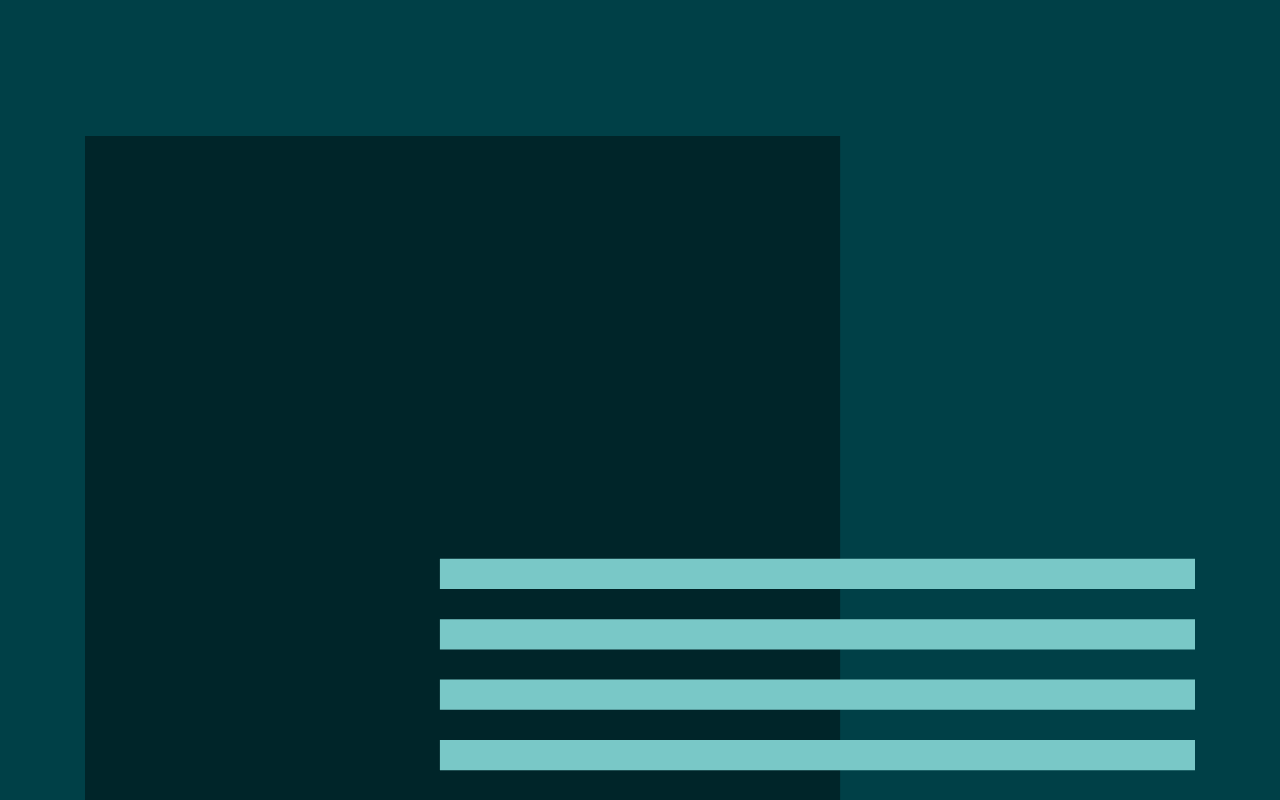
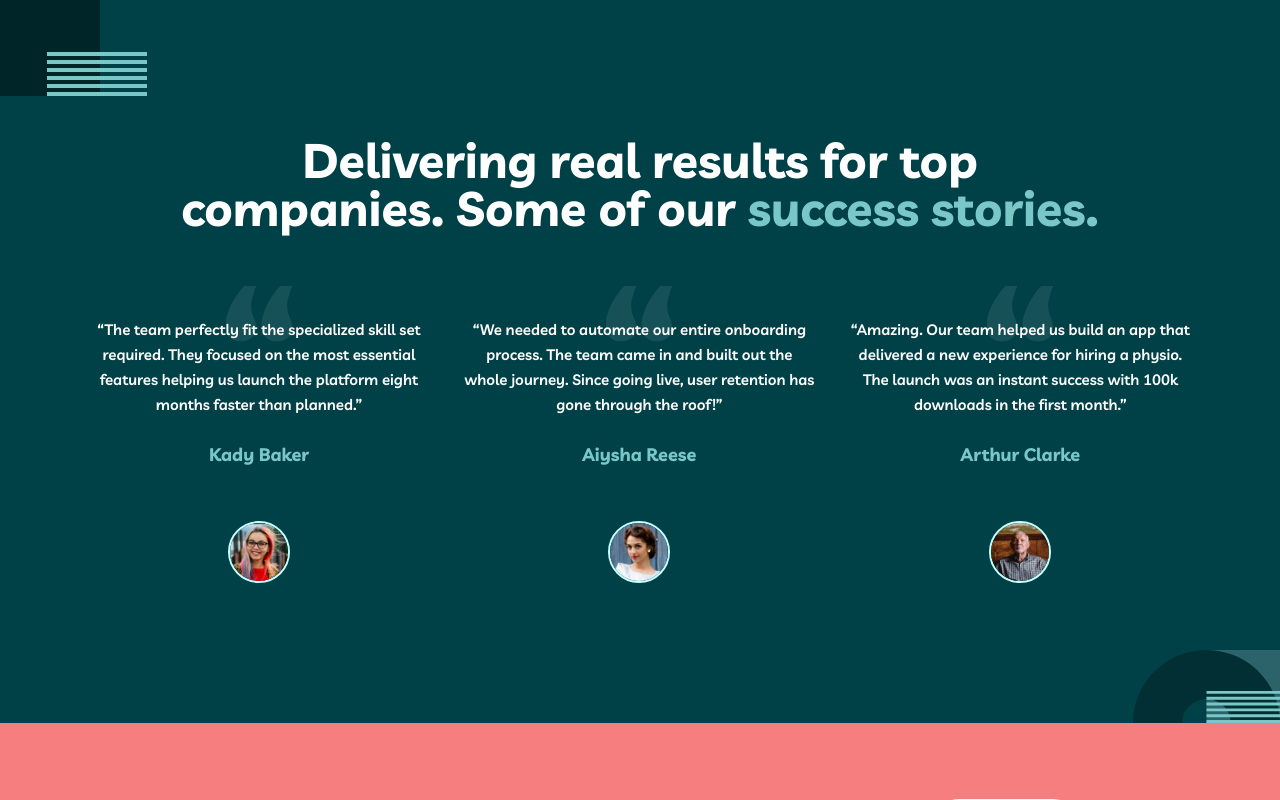
Before and after one commit to MorMarzan/myteam, a React (Vite) app: page / in a window 1280 px wide. Shown: the part 1460-2260 px from the top of the page. Built offline with nearby package versions, Linux system fonts and the light colour scheme.

Commit message:
Add stule to testimony cmps

```diff
--- a/src/assets/styles/pages/_home-page.scss
+++ b/src/assets/styles/pages/_home-page.scss
@@ -204,6 +204,23 @@
         background-color: $clrSecondaryBase;
         text-align: center;
         padding-block: 140px;
+        position: relative;
+
+        .deco-img {
+            position: absolute;
+            max-width: 147px;
+            grid-column: 1;
+
+            &.bottom {
+                bottom: 0;
+                right: 0;
+            }
+
+            &.top {
+                top: 0;
+                left: 0;
+            }
+        }
 
         .section-container {
             display: grid;
@@ -212,7 +229,7 @@
 
 
         .title {
-            margin-block-end: 50px;
+            margin-block-end: 85px;
             max-width: 930px;
 
             mark {
@@ -224,16 +241,46 @@
 
         .content {
             display: grid;
-            grid-auto-flow: column;
-            gap: 30px;
+            gap: 85px;
+
+            @include for-wide-layout {
+                grid-auto-flow: column;
+                gap: 30px;
+            }
 
             .testimony-preview {
                 display: grid;
                 justify-items: center;
-                gap: 24px;
+                // gap: 24px;
+                position: relative;
+
+                &::before {
+                    content: url('/images/icon-quotes.svg');
+                    width: 67px;
+                    position: absolute;
+                    right: 50%;
+                    top: 0;
+                    transform: translate(50%, -50%);
+                    opacity: 0.5;
+
+                }
+
+                .name {
+                    font-size: em(18px, 15px);
+                    color: $clrSecondary2;
+                    padding-block: 16px 36px;
+
+                    @include for-wide-layout {
+                        padding-block: 24px 52px;
+                    }
+                }
+
+                p {
+                    z-index: 5;
+                }
 
                 img {
-                    margin-block-start: 28px;
+                    // margin-block-start: 28px;
                     border-radius: 50%;
                     height: 62px;
                     width: 62px;
--- a/src/cmps/TestimonyList.jsx
+++ b/src/cmps/TestimonyList.jsx
@@ -1,16 +1,18 @@
 import { TestimonyPreview } from "./TestimonyPreview";
 import decoImg from "/images/bg-pattern-home-4-about-3.svg"
+import decoImgBottom from "/images/bg-pattern-home-5.svg"
 
 export function TestimonyList({ testimonies }) {
     return (
         <section className='main-layout full testimony-list'>
-            <img className="deco-img" src={decoImg}></img>
+            <img className="deco-img top" src={decoImg}></img>
             <div className="section-container">
                 <h4 className="title">Delivering real results for top companies. Some of our <mark>success stories.</mark></h4>
                 <div className='content'>
                     {testimonies.map(testimony => <TestimonyPreview key={testimony.id} testimony={testimony} />)}
                 </div>
             </div>
+            <img className="deco-img bottom" src={decoImgBottom}></img>
         </section>
     )
 }
--- a/src/cmps/TestimonyPreview.jsx
+++ b/src/cmps/TestimonyPreview.jsx
@@ -4,7 +4,7 @@ export function TestimonyPreview({ testimony }) {
     return (
         <div className="testimony-preview">
             <p>{content}</p>
-            <h4 className='name'>{name}</h4>
+            <h5 className='name'>{name}</h5>
             <img src={src} alt={`${name} avatar`} />
         </div>
     )
```
